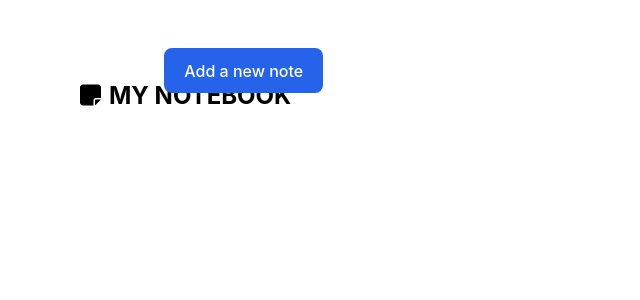
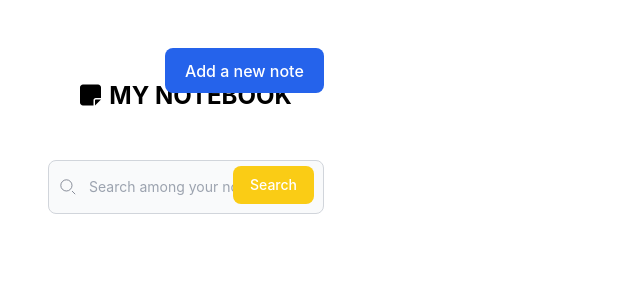
Before and after one commit to allanJosueChavez/react-notes-app, a React (Vite) app: page / in a window 1280 px wide. Shown: the top 300 px of the page, without its empty margins (0-640 px from the left). Built offline with nearby package versions, Linux system fonts and the light colour scheme.

Commit message:
feat: Implemented a searchbar with useState

```diff
--- a/src/components/NoteList.jsx
+++ b/src/components/NoteList.jsx
@@ -1,4 +1,4 @@
-import React, { useEffect } from "react";
+import React, { useEffect, useState } from "react";
 import { FontAwesomeIcon } from "@fortawesome/react-fontawesome";
 import styles from "../assets/styles/styles.module.css";
 
@@ -10,24 +10,41 @@ import {
 } from "@fortawesome/free-solid-svg-icons";
 
 function NoteList({ notes, deleteNote, watchNoteFunction }) {
-  const bgNotesColors = notes?.map((note) => {
-    return note.bg_color
+  const [filteredNotes, setFilteredNotes] = useState([]);
+  const bgNotesColors = filteredNotes?.map((note) => {
+    return note.bg_color;
   });
 
   useEffect(() => {
-    console.log("bgNotesColors")
-  })
+    console.log("bgNotesColors");
+    setFilteredNotes(notes)
+  }, []);
 
-    // const watchNoteFunction = (note) =>{
-  //   console.log(note);
-  //   setNoteToOpen(note);
+  const [searchInput,setSearchInputValue] = useState('');
 
-  // }
-  const handleDeleteNote = (note) => {
-    // console.log(note);
-    // let newNotes = notes.filter((n) => n.id !== note.id);
-    // setNotes(newNotes);
-    // console.log("Deleting a note");
+  const handleSubmit = (event) => {
+    event.preventDefault(); // Prevent the default form submission
+    console.log(filteredNotes)
+    const filtered = notes.filter((note) =>{
+      console.log(note.title.toLowerCase().includes(searchInput.toLowerCase()))
+      console.log(searchInput)
+      if(note.title.toLowerCase().includes(searchInput.toLowerCase())){
+        console.log("Oh yeah, one match")
+        return note
+      }
+    }
+
+    );
+
+    setFilteredNotes(filtered);
+    console.log(notes)
+    console.log(filtered)
+    // Perform your actions here
+    console.log('Form submitted with value:', searchInput);
+  };
+
+  const handleInputChange = (event) => {
+   setSearchInputValue(event.target.value);
   };
 
 
@@ -37,12 +54,52 @@ function NoteList({ notes, deleteNote, watchNoteFunction }) {
         <FontAwesomeIcon icon={faStickyNote} className="mr-2" />
         MY NOTEBOOK
       </h1>
+
+      <div className="my-4">
+        <form  onSubmit={handleSubmit}>
+          <div className="relative">
+            <div className="absolute inset-y-0 left-0 flex items-center pl-3 pointer-events-none">
+              <svg
+                className="w-4 h-4 text-gray-500"
+                aria-hidden="true"
+                xmlns="http://www.w3.org/2000/svg"
+                fill="none"
+                viewBox="0 0 20 20"
+              >
+                <path
+                  stroke="currentColor"
+                  d="m19 19-4-4m0-7A7 7 0 1 1 1 8a7 7 0 0 1 14 0Z"
+                />
+              </svg>
+            </div>
+            <input
+              type="search"
+              id="notes-search"
+              value={searchInput}
+              onChange={handleInputChange}
+              className="block w-full p-4 pl-10 text-sm text-gray-900 border border-gray-300 rounded-lg bg-gray-50 focus:ring-transparent focus:border-transparent "
+              placeholder="Search among your notes..."
+            />
+            <button
+              type="submit"
+              className="text-white absolute right-2.5 bottom-2.5 bg-yellow-400 hover:bg-yellow-500  font-medium rounded-lg text-sm px-4 py-2"
+            >
+              Search
+            </button>
+          </div>
+        </form>
+      </div>
+
       <div className="grid grid-flow-row auto-rows-max sm:grid-cols-2 md:grid-cols-3 lg:grid-cols-4 xl:grid-cols-6 2xl:grid-cols-6 gap-4 ">
-        {notes?.map((note, index) => (
+        {filteredNotes?.map((note, index) => (
           <div
             key={index}
-            className={ "w-48 h-48 relative rounded-lg shadow-md cursor-pointer " + (bgNotesColors[index] !== undefined? bgNotesColors[index] :"bg-gray-200") }
-
+            className={
+              "w-48 h-48 relative rounded-lg shadow-md cursor-pointer " +
+              (bgNotesColors[index] !== undefined
+                ? bgNotesColors[index]
+                : "bg-gray-200")
+            }
           >
             <h3
               className="text-lg font-bold m-2 flex-grow overflow-hidden whitespace-nowrap text-overflow-ellipsis"
@@ -53,7 +110,10 @@ function NoteList({ notes, deleteNote, watchNoteFunction }) {
 
             <p
               title={note.description}
-              className={`${styles["truncate-overflow"]} text-clip text-justify px-4 py-2 `+(note.text_color || "text_black")}
+              className={
+                `${styles["truncate-overflow"]} text-clip text-justify px-4 py-2 ` +
+                (note.text_color || "text_black")
+              }
             >
               {note.description}
             </p>
@@ -87,16 +147,16 @@ function NoteList({ notes, deleteNote, watchNoteFunction }) {
           </div>
         ))}
       </div>
-      {/* <div class="w-16 h-16 bg-gray-500"></div>
-    <div class="w-16 h-16 bg-gray-300"></div>
-    <div class="w-16 h-16 bg-gray-500"></div>
-    <div class="w-16 h-16 bg-gray-300"></div>
-    <div class="w-16 h-16 bg-gray-500"></div>
-    <div class="w-16 h-16 bg-gray-300"></div>
-    <div class="w-16 h-16 bg-gray-500"></div>
-    <div class="w-16 h-16 bg-gray-300"></div>
-    <div class="w-16 h-16 bg-gray-500"></div> */}
-      {/* {notes?.map((note, index) => (
+      {/* <div className="w-16 h-16 bg-gray-500"></div>
+    <div className="w-16 h-16 bg-gray-300"></div>
+    <div className="w-16 h-16 bg-gray-500"></div>
+    <div className="w-16 h-16 bg-gray-300"></div>
+    <div className="w-16 h-16 bg-gray-500"></div>
+    <div className="w-16 h-16 bg-gray-300"></div>
+    <div className="w-16 h-16 bg-gray-500"></div>
+    <div className="w-16 h-16 bg-gray-300"></div>
+    <div className="w-16 h-16 bg-gray-500"></div> */}
+      {/* {filteredNotes?.map((note, index) => (
         <div key={index} className="bg-white p-4 rounded-lg shadow-md mb-4 ">
           <div className="flex items-center">
             <div className="w-4/5 text-center">
```
